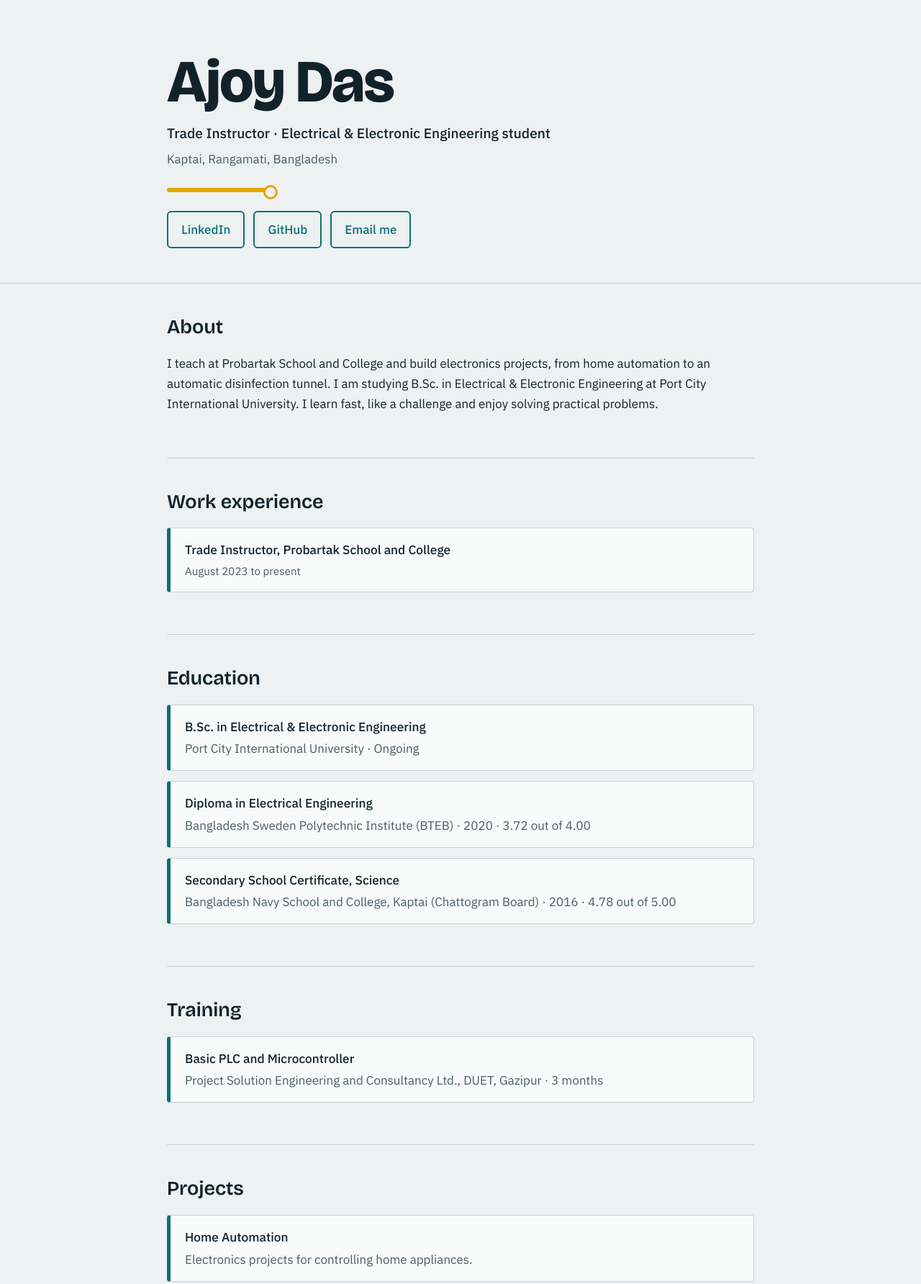
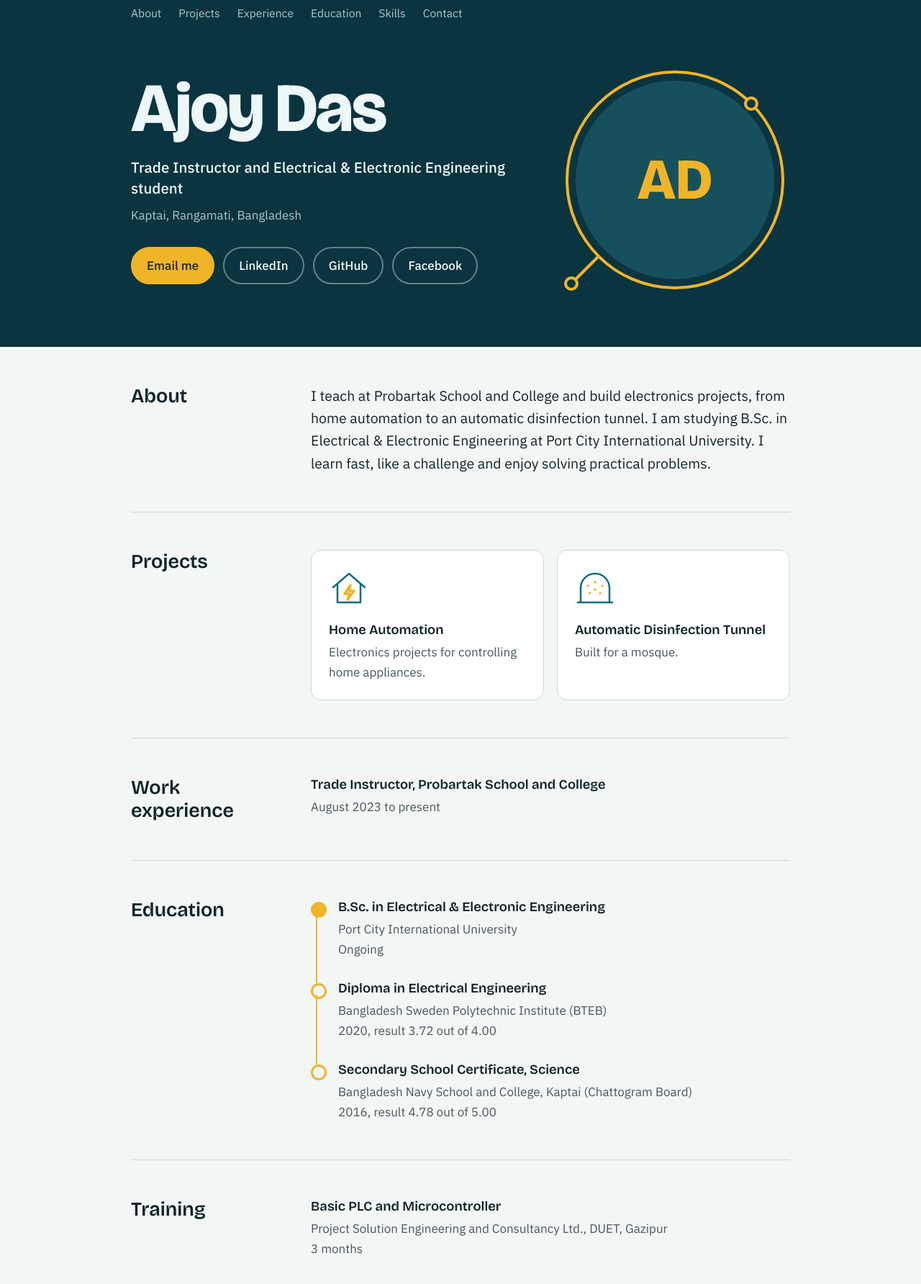
Before and after one commit to AjoyDas76/Ajoy-Das, a plain HTML site: page index.html in a window 1280 px wide. Shown: the top 1784 px of the page at 72% size. Drawn offline with nearby package versions, Linux system fonts and the light colour scheme.

Commit message:
Refactor index.html for improved layout and styling
Updated the layout and styling of the index.html file, including new navigation links, improved section structures, and enhanced visual elements.

```diff
--- a/index.html
+++ b/index.html
@@ -31,56 +31,133 @@
   "knowsLanguage": ["Bangla", "English"],
   "sameAs": [
     "https://github.com/AjoyDas76",
-    "https://linkedin.com/in/ajoy-das-bspi"
+    "https://linkedin.com/in/ajoy-das-bspi",
+    "https://www.facebook.com/ajoy.kaptai"
   ]
 }
 </script>
 <style>
 :root{
-  --paper:#EDF1F2; --ink:#12222A; --muted:#4A5C64; --line:#C5D0D4;
-  --teal:#0B6E78; --wire:#E3A500; --card:#F9FBFB;
+  --paper:#F2F6F5; --card:#FFFFFF; --ink:#102429; --muted:#47595F; --line:#CCDADB;
+  --teal:#0B6E78; --lake:#0A343F; --on-lake:#EEF7F7; --on-lake-muted:#A9C8CC; --wire:#F0B429;
 }
 @media (prefers-color-scheme: dark){
-  :root{ --paper:#0F1A1F; --ink:#E6EEF0; --muted:#9DB0B7; --line:#243842; --teal:#4FC3CF; --wire:#F2B91F; --card:#15252C; }
+  :root{ --paper:#0C171B; --card:#13242A; --ink:#E7F0F1; --muted:#9FB4BA; --line:#24404A; --teal:#58C9D3; --lake:#0F3E4A; }
 }
 *{box-sizing:border-box}
-html{scroll-behavior:smooth}
+html{scroll-behavior:smooth;-webkit-text-size-adjust:100%}
 body{margin:0;background:var(--paper);color:var(--ink);font:400 17px/1.65 "IBM Plex Sans",system-ui,-apple-system,"Segoe UI",sans-serif}
 a{color:var(--teal)}
 a:focus-visible{outline:3px solid var(--wire);outline-offset:3px}
-.wrap{max-width:860px;margin:0 auto;padding:0 22px}
-header{padding:72px 0 48px;border-bottom:1px solid var(--line)}
-h1{font:800 clamp(2.8rem,9vw,5.2rem)/1 "Bricolage Grotesque",system-ui,sans-serif;margin:0 0 14px;letter-spacing:-.02em}
-.role{font-size:1.2rem;margin:0 0 6px;font-weight:500}
-.where{color:var(--muted);margin:0 0 26px}
-.trace{height:6px;width:140px;background:var(--wire);border-radius:3px;margin:0 0 26px;position:relative}
-.trace::after{content:"";position:absolute;right:-14px;top:-4px;width:14px;height:14px;border-radius:50%;border:3px solid var(--wire);background:var(--paper)}
+h1,h2,h3{font-family:"Bricolage Grotesque",system-ui,sans-serif;text-wrap:balance}
+.wrap{max-width:960px;margin:0 auto;padding:0 22px}
+
+/* top */
+header{background:var(--lake);color:var(--on-lake);overflow:hidden}
+nav{display:flex;flex-wrap:wrap;gap:4px 24px;padding-top:18px;padding-bottom:4px}
+nav a{color:var(--on-lake-muted);text-decoration:none;padding:6px 0;font-size:.98rem}
+nav a:hover{color:var(--on-lake);text-decoration:underline;text-decoration-color:var(--wire);text-decoration-thickness:2px;text-underline-offset:6px}
+.hero{display:grid;grid-template-columns:minmax(0,1fr) 320px;gap:48px;align-items:center;padding-top:52px;padding-bottom:72px}
+h1{font-size:clamp(3.2rem,10vw,6rem);font-weight:800;line-height:.95;letter-spacing:-.025em;margin:0 0 22px}
+.role{font-size:1.28rem;font-weight:500;line-height:1.45;margin:0 0 8px;max-width:26em}
+.where{color:var(--on-lake-muted);margin:0 0 30px}
 .links{display:flex;flex-wrap:wrap;gap:12px}
-.links a{display:inline-block;padding:10px 18px;border:2px solid var(--teal);border-radius:6px;text-decoration:none;font-weight:500}
-.links a:hover{background:var(--teal);color:var(--paper)}
-section{padding:44px 0;border-bottom:1px solid var(--line)}
-h2{font:600 1.7rem/1.2 "Bricolage Grotesque",system-ui,sans-serif;margin:0 0 20px}
-.item{background:var(--card);border:1px solid var(--line);border-left:5px solid var(--teal);padding:16px 20px;margin:0 0 14px;border-radius:4px}
-.item h3{margin:0 0 2px;font-size:1.08rem;font-weight:500}
-.item p{margin:0;color:var(--muted)}
-.item .when{font-size:.95rem}
-ul{padding-left:20px;margin:0}
-li{margin:0 0 6px}
-footer{padding:32px 0 56px;color:var(--muted);font-size:.95rem}
-@media (prefers-reduced-motion: reduce){html{scroll-behavior:auto}}
+.links a{display:inline-block;padding:10px 20px;border:2px solid rgba(238,247,247,.4);border-radius:999px;color:var(--on-lake);text-decoration:none;font-weight:500}
+.links a:hover{border-color:var(--wire)}
+.links a.primary{background:var(--wire);border-color:var(--wire);color:#17230F}
+.links a.primary:hover{background:#FFC93F}
+
+/* photo, wired like a lamp in a circuit */
+.portrait{position:relative;width:320px;aspect-ratio:1;justify-self:end}
+.portrait .face{position:absolute;inset:22px;border-radius:50%;overflow:hidden;background:#16505C;display:grid;place-items:center}
+.face span{font:800 5rem/1 "Bricolage Grotesque",system-ui,sans-serif;color:var(--wire)}
+.face img{position:absolute;inset:0;width:100%;height:100%;object-fit:cover;object-position:center top}
+.portrait svg{position:absolute;inset:0;width:100%;height:100%;overflow:visible;fill:none;stroke:var(--wire);stroke-linecap:round;stroke-linejoin:round}
+.ring{stroke-width:4;stroke-dasharray:1;stroke-dashoffset:0;animation:power 1.4s ease-out .2s backwards}
+.lead{stroke-width:4}
+.node{fill:var(--lake);stroke-width:4}
+@keyframes power{from{stroke-dashoffset:1}}
+
+/* sections */
+section{display:grid;grid-template-columns:210px minmax(0,1fr);gap:16px 40px;padding:52px 0;border-bottom:1px solid var(--line)}
+section:last-child{border-bottom:0}
+h2{font-size:1.7rem;font-weight:600;line-height:1.2;margin:0}
+h3{font-size:1.15rem;font-weight:600;line-height:1.35;margin:0 0 4px}
+section p{margin:0;max-width:64ch}
+.sub{color:var(--muted)}
+.intro{font-size:1.22rem;line-height:1.6}
+
+.projects{display:grid;grid-template-columns:repeat(2,minmax(0,1fr));gap:18px}
+.project{background:var(--card);border:1px solid var(--line);border-radius:14px;padding:24px}
+.project svg{display:block;width:56px;height:56px;margin:0 0 18px;fill:none;stroke:var(--teal);stroke-width:2.5;stroke-linecap:round;stroke-linejoin:round}
+.project svg .spark{stroke:var(--wire);stroke-width:3.5}
+
+/* timeline drawn as one wire */
+.timeline{list-style:none;margin:0;padding:0}
+.timeline li{position:relative;padding:0 0 28px 38px}
+.timeline li::before{content:"";position:absolute;left:0;top:5px;width:16px;height:16px;border-radius:50%;border:3px solid var(--wire);background:var(--paper)}
+.timeline li:not(:last-child)::after{content:"";position:absolute;left:7px;top:21px;bottom:-5px;width:2px;background:var(--wire)}
+.timeline li.now::before{background:var(--wire)}
+.timeline li:last-child{padding-bottom:0}
+
+.awards{list-style:none;margin:0;padding:0;display:grid;gap:14px}
+.awards li{border-left:4px solid var(--wire);padding:2px 0 2px 18px}
+
+dl{display:grid;grid-template-columns:minmax(0,1fr);gap:20px;margin:0}
+dt{font-weight:500}
+dd{margin:6px 0 0;display:flex;flex-wrap:wrap;gap:8px}
+dd span{background:var(--card);border:1px solid var(--line);border-radius:8px;padding:4px 12px;font-size:.95rem}
+
+footer{background:var(--lake);color:var(--on-lake-muted);padding:44px 0 52px}
+footer h2{color:var(--on-lake);margin:0 0 18px}
+footer .links{margin:0 0 30px}
+footer p{margin:0;font-size:.95rem}
+
+@media (max-width:760px){
+  .hero{grid-template-columns:minmax(0,1fr);gap:28px;padding-top:28px;padding-bottom:52px}
+  .portrait{width:230px;order:-1;justify-self:start;margin-left:0}
+  .portrait .face{inset:16px}
+  .face span{font-size:3.6rem}
+  section{grid-template-columns:minmax(0,1fr);padding:40px 0}
+  .projects{grid-template-columns:minmax(0,1fr)}
+}
+@media (prefers-reduced-motion: reduce){html{scroll-behavior:auto}.ring{animation:none}}
 </style>
 </head>
 <body>
 <header>
-  <div class="wrap">
+  <nav class="wrap" aria-label="Sections">
+    <a href="#about">About</a>
+    <a href="#projects">Projects</a>
+    <a href="#experience">Experience</a>
+    <a href="#education">Education</a>
+    <a href="#skills">Skills</a>
+    <a href="#contact">Contact</a>
+  </nav>
+  <div class="wrap hero">
+    <div>
       <h1>Ajoy Das</h1>
-    <p class="role">Trade Instructor · Electrical &amp; Electronic Engineering student</p>
+      <p class="role">Trade Instructor and Electrical &amp; Electronic Engineering student</p>
       <p class="where">Kaptai, Rangamati, Bangladesh</p>
-    <div class="trace" aria-hidden="true"></div>
       <div class="links">
+        <a class="primary" href="mailto:Ajoydas130@gmail.com">Email me</a>
         <a href="https://linkedin.com/in/ajoy-das-bspi">LinkedIn</a>
         <a href="https://github.com/AjoyDas76">GitHub</a>
-      <a href="mailto:Ajoydas130@gmail.com">Email me</a>
+        <a href="https://www.facebook.com/ajoy.kaptai">Facebook</a>
+      </div>
+    </div>
+    <div class="portrait">
+      <div class="face">
+        <span aria-hidden="true">AD</span>
+        <!-- Your photo: put a file named photo.jpg next to this index.html -->
+        <img src="photo.jpg" alt="Portrait of Ajoy Das" onerror="this.remove()">
+      </div>
+      <svg viewBox="0 0 320 320" aria-hidden="true">
+        <circle class="ring" cx="160" cy="160" r="150" pathLength="1" transform="rotate(135 160 160)"/>
+        <path class="lead" d="M54 266 L22 298"/>
+        <circle class="node" cx="16" cy="304" r="8"/>
+        <circle class="node" cx="266" cy="54" r="8"/>
+      </svg>
     </div>
   </div>
 </header>
@@ -88,74 +165,95 @@ footer{padding:32px 0 56px;color:var(--muted);font-size:.95rem}
 <main class="wrap">
   <section id="about">
     <h2>About</h2>
-    <p>I teach at Probartak School and College and build electronics projects, from home automation to an automatic disinfection tunnel. I am studying B.Sc. in Electrical &amp; Electronic Engineering at Port City International University. I learn fast, like a challenge and enjoy solving practical problems.</p>
+    <p class="intro">I teach at Probartak School and College and build electronics projects, from home automation to an automatic disinfection tunnel. I am studying B.Sc. in Electrical &amp; Electronic Engineering at Port City International University. I learn fast, like a challenge and enjoy solving practical problems.</p>
+  </section>
+
+  <section id="projects">
+    <h2>Projects</h2>
+    <div class="projects">
+      <article class="project">
+        <svg viewBox="0 0 56 56" aria-hidden="true">
+          <path d="M6 27 L28 8 L50 27"/><path d="M12 23 V48 H44 V23"/>
+          <path class="spark" d="M30 24 L22 36 H29 L26 44 L35 32 H28 Z"/>
+        </svg>
+        <h3>Home Automation</h3>
+        <p class="sub">Electronics projects for controlling home appliances.</p>
+      </article>
+      <article class="project">
+        <svg viewBox="0 0 56 56" aria-hidden="true">
+          <path d="M8 48 V28 a20 20 0 0 1 40 0 V48"/><path d="M4 48 H52"/>
+          <path class="spark" d="M18 25 v.1 M28 20 v.1 M38 25 v.1 M21 35 v.1 M35 35 v.1 M28 30 v.1"/>
+        </svg>
+        <h3>Automatic Disinfection Tunnel</h3>
+        <p class="sub">Built for a mosque.</p>
+      </article>
+    </div>
   </section>
 
   <section id="experience">
     <h2>Work experience</h2>
-    <div class="item">
+    <div>
       <h3>Trade Instructor, Probartak School and College</h3>
-      <p class="when">August 2023 to present</p>
+      <p class="sub">August 2023 to present</p>
     </div>
   </section>
 
   <section id="education">
     <h2>Education</h2>
-    <div class="item">
+    <ol class="timeline">
+      <li class="now">
         <h3>B.Sc. in Electrical &amp; Electronic Engineering</h3>
-      <p>Port City International University · Ongoing</p>
-    </div>
-    <div class="item">
+        <p class="sub">Port City International University<br>Ongoing</p>
+      </li>
+      <li>
         <h3>Diploma in Electrical Engineering</h3>
-      <p>Bangladesh Sweden Polytechnic Institute (BTEB) · 2020 · 3.72 out of 4.00</p>
-    </div>
-    <div class="item">
+        <p class="sub">Bangladesh Sweden Polytechnic Institute (BTEB)<br>2020, result 3.72 out of 4.00</p>
+      </li>
+      <li>
         <h3>Secondary School Certificate, Science</h3>
-      <p>Bangladesh Navy School and College, Kaptai (Chattogram Board) · 2016 · 4.78 out of 5.00</p>
-    </div>
+        <p class="sub">Bangladesh Navy School and College, Kaptai (Chattogram Board)<br>2016, result 4.78 out of 5.00</p>
+      </li>
+    </ol>
   </section>
 
   <section id="training">
     <h2>Training</h2>
-    <div class="item">
+    <div>
       <h3>Basic PLC and Microcontroller</h3>
-      <p>Project Solution Engineering and Consultancy Ltd., DUET, Gazipur · 3 months</p>
-    </div>
-  </section>
-
-  <section id="projects">
-    <h2>Projects</h2>
-    <div class="item">
-      <h3>Home Automation</h3>
-      <p>Electronics projects for controlling home appliances.</p>
-    </div>
-    <div class="item">
-      <h3>Automatic Disinfection Tunnel</h3>
-      <p>Built for a mosque.</p>
+      <p class="sub">Project Solution Engineering and Consultancy Ltd., DUET, Gazipur<br>3 months</p>
     </div>
   </section>
 
   <section id="achievements">
     <h2>Achievements</h2>
-    <ul>
-      <li>District-level champion, Skill Competition (2019)</li>
-      <li>4th position, Biggan Mela, Chattogram division</li>
+    <ul class="awards">
+      <li><h3>District-level champion</h3><p class="sub">Skill Competition, 2019</p></li>
+      <li><h3>4th position</h3><p class="sub">Biggan Mela, Chattogram division</p></li>
     </ul>
   </section>
 
   <section id="skills">
     <h2>Skills</h2>
-    <ul>
-      <li>PLC basics, microcontrollers, home automation, circuit building</li>
-      <li>Microsoft Windows, Microsoft Office, Google Docs, Google Drive</li>
-      <li>Languages: Bangla, English</li>
-      <li>Interests: gardening, making electronics projects</li>
-    </ul>
+    <dl>
+      <div><dt>Electrical and electronics</dt><dd><span>PLC basics</span><span>Microcontrollers</span><span>Home automation</span><span>Circuit building</span></dd></div>
+      <div><dt>Software</dt><dd><span>Microsoft Windows</span><span>Microsoft Office</span><span>Google Docs</span><span>Google Drive</span></dd></div>
+      <div><dt>Languages</dt><dd><span>Bangla</span><span>English</span></dd></div>
+      <div><dt>Interests</dt><dd><span>Gardening</span><span>Making electronics projects</span></dd></div>
+    </dl>
   </section>
 </main>
 
-<footer>
-  <div class="wrap">© Ajoy Das · <a href="https://linkedin.com/in/ajoy-das-bspi">LinkedIn</a> · <a href="https://github.com/AjoyDas76">GitHub</a></div>
+<footer id="contact">
+  <div class="wrap">
+    <h2>Get in touch</h2>
+    <div class="links">
+        <a class="primary" href="mailto:Ajoydas130@gmail.com">Email me</a>
+        <a href="https://linkedin.com/in/ajoy-das-bspi">LinkedIn</a>
+        <a href="https://github.com/AjoyDas76">GitHub</a>
+        <a href="https://www.facebook.com/ajoy.kaptai">Facebook</a>
+      </div>
+    <p>© Ajoy Das</p>
+  </div>
 </footer>
 </body>
 </html>
```
Lines whose indentation alone changed are shown as unchanged.
